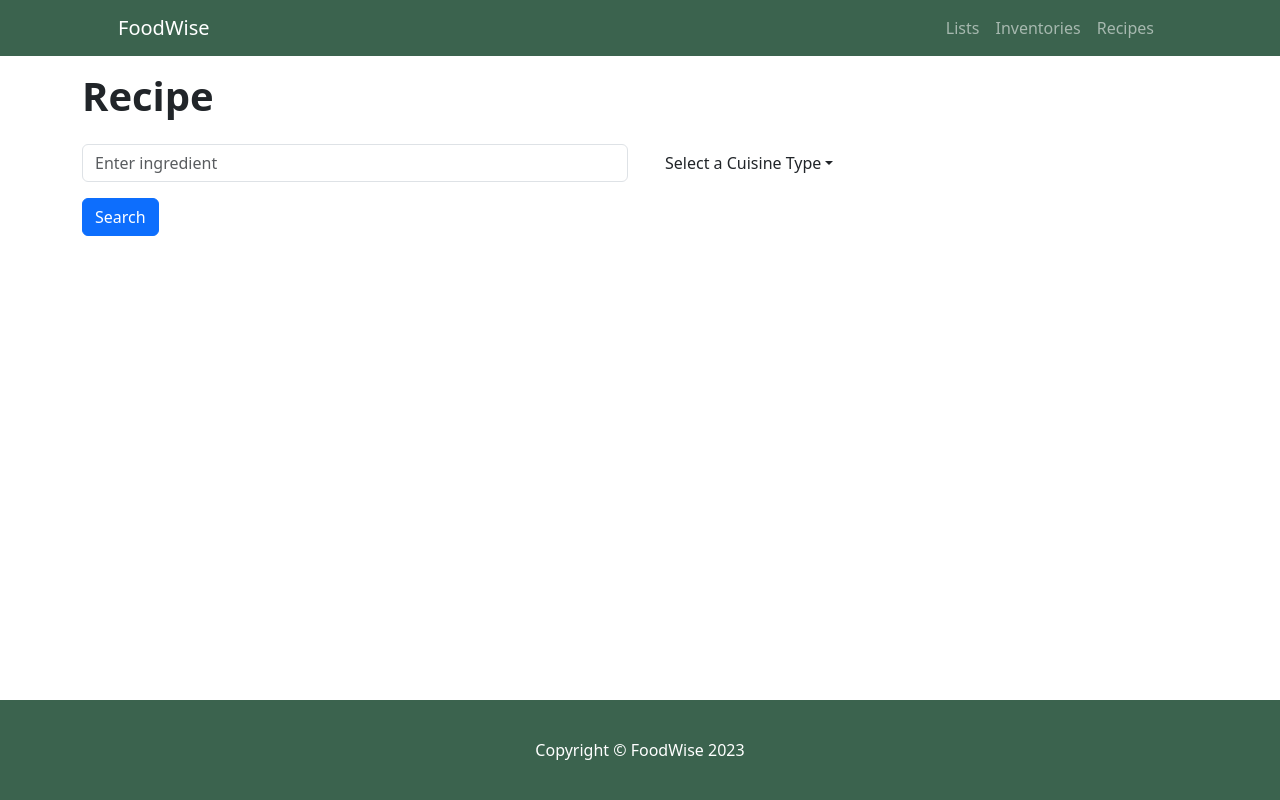
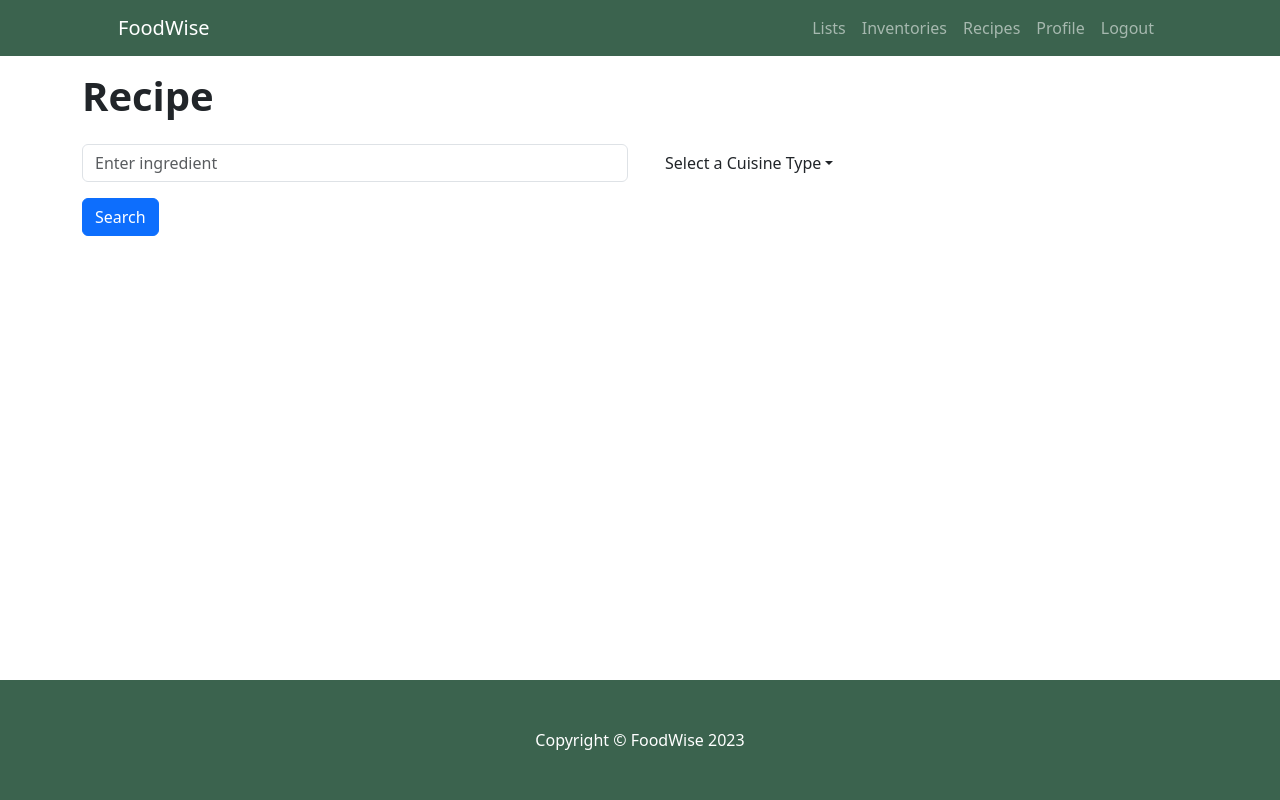
Before and after one commit to Shangwee/WAD2-Project, a PHP site: page /views/RecipeLIst.php in a window 1280 px wide. Run offline with PHP 8.4, Linux system fonts and the light colour scheme; the visitor is signed in with stand-in values (Sample User, id 1); some libraries are stand-ins or nearby versions.

Commit message:
Added more animation and edit recipe page

```diff
--- a/app/css/shared.css
+++ b/app/css/shared.css
@@ -2,11 +2,13 @@ nav {
   background-color: #3b634e;
 }
 
+body {
+  min-height: 100vh;
+}
+
 footer{
-  position: fixed;
-  bottom: 0;
-  width: 100%;
-  height: 100px;
+  position: sticky;
+  top: 100%;
   display: flex;
   justify-content: center;
   align-items: center;
--- a/app/js/recipe.js
+++ b/app/js/recipe.js
@@ -3,11 +3,14 @@ const app = Vue.createApp({
     return {
       // name:value pairs here
       links: {
-        home: "./ ",
+        home: "../index.php ",
         lists: "./ShoppingList.php",
         inventory: "./Inventory.php",
         recipe: "./RecipeList.php",
         profile: "./Profile.php",
+        login: "./login.php",
+        logout: "../../server/controller/Logout.php",
+        register: "./register.php",
       },
       search : "",
 
--- a/app/views/RecipeLIst.php
+++ b/app/views/RecipeLIst.php
@@ -16,40 +16,31 @@
     <link href="https://cdn.jsdelivr.net/npm/bootstrap-icons@1.4.1/font/bootstrap-icons.css" rel="stylesheet" />
     <!-- Core theme CSS (includes Bootstrap)-->
     <link href="https://cdn.jsdelivr.net/npm/bootstrap@5.3.2/dist/css/bootstrap.min.css" rel="stylesheet" integrity="sha384-T3c6CoIi6uLrA9TneNEoa7RxnatzjcDSCmG1MXxSR1GAsXEV/Dwwykc2MPK8M2HN" crossorigin="anonymous">
-
+    <link rel="stylesheet"href="https://cdnjs.cloudflare.com/ajax/libs/animate.css/4.1.1/animate.min.css"/>
 </head>
 <body>
-        <header>
-            <nav class="navbar navbar-expand-lg navbar-dark">
-                <div class="container px-5">
-                    <a class="navbar-brand" href="#!">FoodWise</a>
-                    <button class="navbar-toggler" type="button" data-bs-toggle="collapse" data-bs-target="#navbarSupportedContent" aria-controls="navbarSupportedContent" aria-expanded="false" aria-label="Toggle navigation"><span class="navbar-toggler-icon"></span></button>
-                    <div class="collapse navbar-collapse" id="navbarSupportedContent">
-                        <ul class="navbar-nav ms-auto mb-2 mb-lg-0">
-                            <li class="nav-item"><a class="nav-link" v-bind:href="links.lists" >Lists</a></li>
-                            <li class="nav-item"><a class="nav-link" v-bind:href="links.inventory">Inventories</a></li>
-                            <li class="nav-item"><a class="nav-link" v-bind:href="links.recipe">Recipes</a></li>
-                        </ul>
-                    </div>
-                </div>
-            </nav>
-        </header>
         <main>
         <div id="RecipeMain">
+        <!-- navbar -->
+        <?php
+            session_start();
+            require_once './common/navbar.php';
+            require_once "./common/protect.php";
+        ?>
             <div class="container">
                 </p>
-                <h1 class="fw-bolder mb-4">Recipe</h1>
+                <h1 class="fw-bolder mb-4 animate__animated animate__fadeInUp">Recipe</h1>
                 <!-- align buttom and input -->
                 <div class="mb-2">
                     <form>
                         <div class="row">
                             <div class="col">
-                                <div class="mb-3">
+                                <div class="mb-3 animate__animated animate__fadeInUp">
                                     <input type="text" v-model="ingredient" class="form-control" id="RecipeSearchInput" aria-describedby="searchrecpie" placeholder="Enter ingredient">
                                 </div>
                             </div>
                             <div class="col">
-                                <div class="dropdown">
+                                <div class="dropdown animate__animated animate__fadeInUp">
                                     <button type="button" class="btn btn-white dropdown-toggle" data-bs-toggle="dropdown">
                                         {{ selectedOption || 'Select a Cuisine Type'}}
                                     </button>
@@ -61,13 +52,13 @@
                                 </div>
                             </div>
                         </div>
-                        <button type="button" class="btn btn-primary" @click="SearchRecipe()">Search</button>
+                        <button type="button" class="btn btn-primary animate__animated animate__fadeInUp" @click="SearchRecipe()">Search</button>
                     </form>
                 </div>
                     <div v-if="recipes.length > 0">
                         </p>
                         <h2>Recipes</h2>
-                        <div class="recipe-cards-container">
+                        <div class="recipe-cards-container animate__animated animate__fadeIn">
                             <div v-for="(recipe, index) in recipes" :key="index" class="recipe-card">
                                 <img :src="recipe.recipe.image" alt="Recipe Image">
                                 <h2>{{ recipe.recipe.label }}</h2>
--- a/app/views/ShoppingList.php
+++ b/app/views/ShoppingList.php
@@ -46,7 +46,7 @@
         <div class="row mt-4">
             <div class="col-md-12">
             <p id="filterStatus" v-if="isFilter"><em>Filter Applied</em></p>
-                <h2 v-if="sList.length == 0" class="text-center my-5 "> <iconify-icon icon="noto-v1:sad-but-relieved-face" width="35" height="35"></iconify-icon> List is empty...</h2>
+                <h2 v-if="sList.length == 0" class="text-center my-5 animate__animated animate__fadeInUp"> <iconify-icon icon="noto-v1:sad-but-relieved-face" width="35" height="35"></iconify-icon> List is empty...</h2>
                 <div v-else id="MainList">
                     <ul class="list-group animate__animated animate__fadeIn">
                         <li class="list-group-item d-flex justify-content-between align-items-center" v-for="(item, index) in sList">
--- a/app/views/common/navbar.php
+++ b/app/views/common/navbar.php
@@ -3,12 +3,12 @@ require_once __DIR__."\..\..\..\server\model\Account.php";
 if (empty($_SESSION)) {
     echo"<nav class='navbar navbar-expand-lg navbar-dark'>
         <div class='container px-5'>
-            <a class='navbar-brand' href='/WAD2-Project/app/index.php'>FoodWise</a>
+            <a class='navbar-brand animate__animated animate__fadeIn' href='/WAD2-Project/app/index.php'>FoodWise</a>
             <button class='navbar-toggler' type='button' data-bs-toggle='collapse' data-bs-target='#navbarSupportedContent' aria-controls='navbarSupportedContent' aria-expanded='false' aria-label='Toggle navigation'><span class='navbar-toggler-icon'></span></button>
             <div class='collapse navbar-collapse' id='navbarSupportedContent'>
                 <ul class='navbar-nav ms-auto mb-2 mb-lg-0'>
-                    <li class='nav-item'><a class='nav-link' v-bind:href='links.login'>Login</a></li>
-                    <li class='nav-item'><a class='nav-link' v-bind:href='links.register'>Sign Up</a></li>
+                    <li class='nav-item animate__animated animate__fadeIn'><a class='nav-link' v-bind:href='links.login'>Login</a></li>
+                    <li class='nav-item animate__animated animate__fadeIn'><a class='nav-link' v-bind:href='links.register'>Sign Up</a></li>
                 </ul>
             </div>
         </div>
@@ -16,15 +16,15 @@ if (empty($_SESSION)) {
 } else if ($_SESSION["login"]) {
     echo"<nav class='navbar navbar-expand-lg navbar-dark'>
         <div class='container px-5'>
-            <a class='navbar-brand' href='/WAD2-Project/app/index.php'>FoodWise</a>
+            <a class='navbar-brand animate__animated animate__fadeIn' href='/WAD2-Project/app/index.php'>FoodWise</a>
             <button class='navbar-toggler' type='button' data-bs-toggle='collapse' data-bs-target='#navbarSupportedContent' aria-controls='navbarSupportedContent' aria-expanded='false' aria-label='Toggle navigation'><span class='navbar-toggler-icon'></span></button>
             <div class='collapse navbar-collapse' id='navbarSupportedContent'>
                 <ul class='navbar-nav ms-auto mb-2 mb-lg-0'>
-                    <li class='nav-item'><a class='nav-link' v-bind:href='links.lists' >Lists</a></li>
-                    <li class='nav-item'><a class='nav-link' v-bind:href='links.inventory'>Inventories</a></li>
-                    <li class='nav-item'><a class='nav-link' v-bind:href='links.recipe'>Recipes</a></li>
-                    <li class='nav-item'><a class='nav-link' v-bind:href='links.profile'>Profile</a></li>
-                    <li class='nav-item'><a class='nav-link' v-bind:href='links.logout'>Logout</a></li>
+                    <li class='nav-item animate__animated animate__fadeIn'><a class='nav-link' v-bind:href='links.lists' >Lists</a></li>
+                    <li class='nav-item animate__animated animate__fadeIn'><a class='nav-link' v-bind:href='links.inventory'>Inventories</a></li>
+                    <li class='nav-item animate__animated animate__fadeIn'><a class='nav-link' v-bind:href='links.recipe'>Recipes</a></li>
+                    <li class='nav-item animate__animated animate__fadeIn'><a class='nav-link' v-bind:href='links.profile'>Profile</a></li>
+                    <li class='nav-item animate__animated animate__fadeIn'><a class='nav-link' v-bind:href='links.logout'>Logout</a></li>
                 </ul>
             </div>
         </div>
--- a/server/db/ConnectionManager.php
+++ b/server/db/ConnectionManager.php
@@ -22,7 +22,7 @@ class ConnectionManager {
     $servername = 'localhost';
     $dbname = 'wad2project';
     $username = 'root';
-    $password = ''; // change this depending on mac or windows
+    $password = 'root'; // change this depending on mac or windows
     $port = 3306;
     $url  = "mysql:host=$servername;dbname=$dbname;port=$port";
 
```
Also changed, not shown: app/js/inventory.js (added, +22 -0 lines), app/views/Inventory.php (+41 -0 lines), app/views/login.php (+6 -5 lines), app/views/passwordupdate.php (+7 -7 lines).
